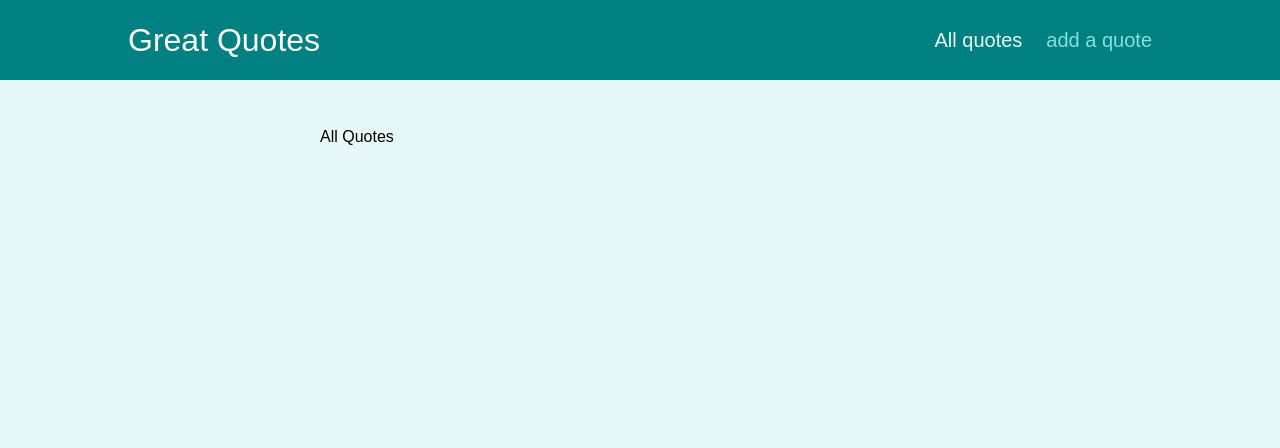
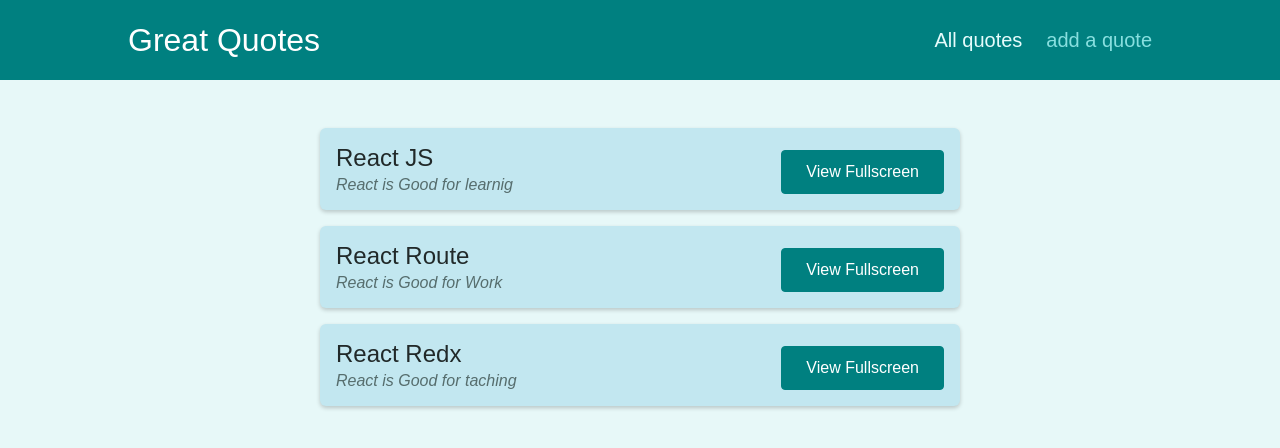
Before and after one commit to shahbaazchaviwale/react-mar-2022-route-practice, a React (Create React App) app: page /quotes in a window 1280 px wide. Shown: the top 448 px of the page. Built offline with nearby package versions, Linux system fonts and the light colour scheme.

Commit message:
Adding Dummy Data & More Content

```diff
--- a/src/pages/AllQuotes.js
+++ b/src/pages/AllQuotes.js
@@ -1,7 +1,16 @@
+import {Fragment} from 'react';
+
+import QuoteList from "../components/quotes/QuoteList";
+
+const DUMMY_LIST = [
+    { id: 'q1', author: 'React is Good for learnig', text: 'React JS'},
+    { id: 'q2', author: 'React is Good for Work', text: 'React Route'},
+    { id: 'q3', author: 'React is Good for taching', text: 'React Redx'},
+];
 const AllQuotes = () => {
-    return <div>
-        All Quotes
-    </div>
-}
+  return <Fragment>
+      <QuoteList quotes={DUMMY_LIST} />
+  </Fragment>;
+};
 
 export default AllQuotes;
```
